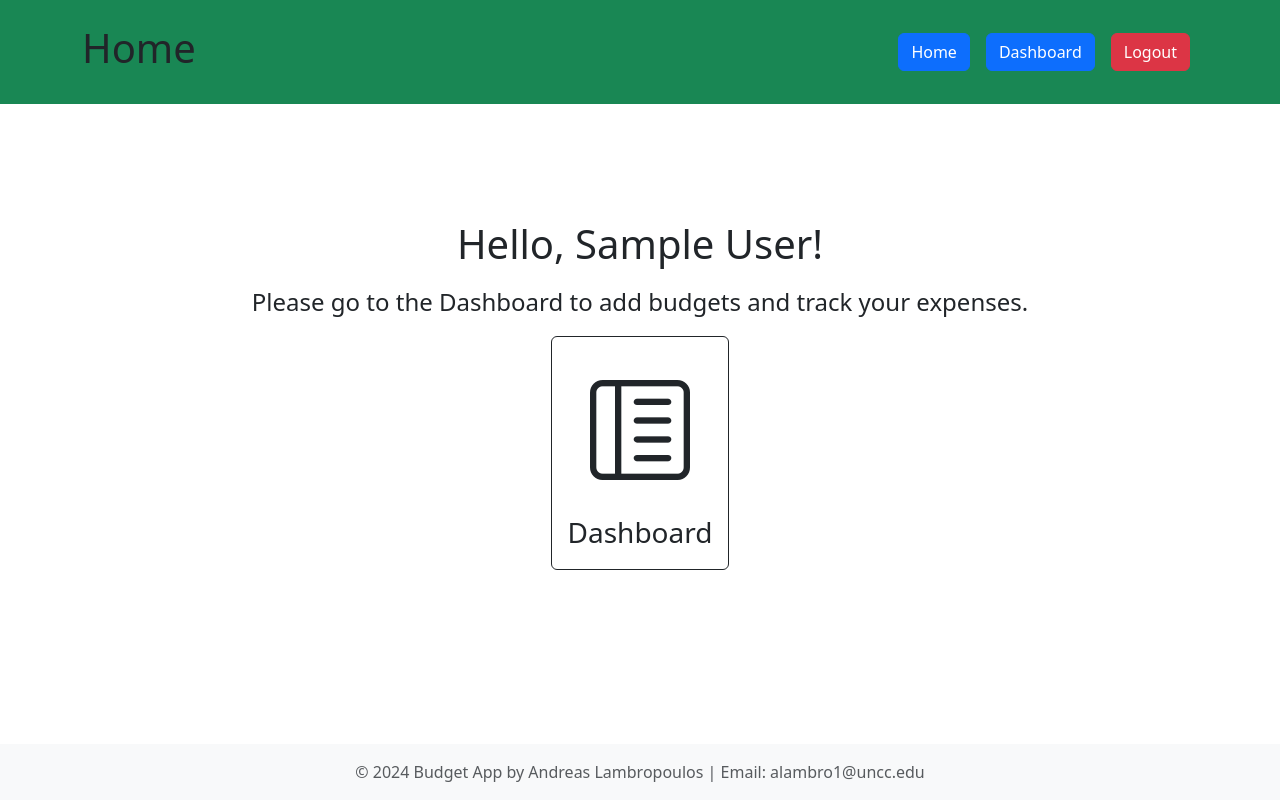
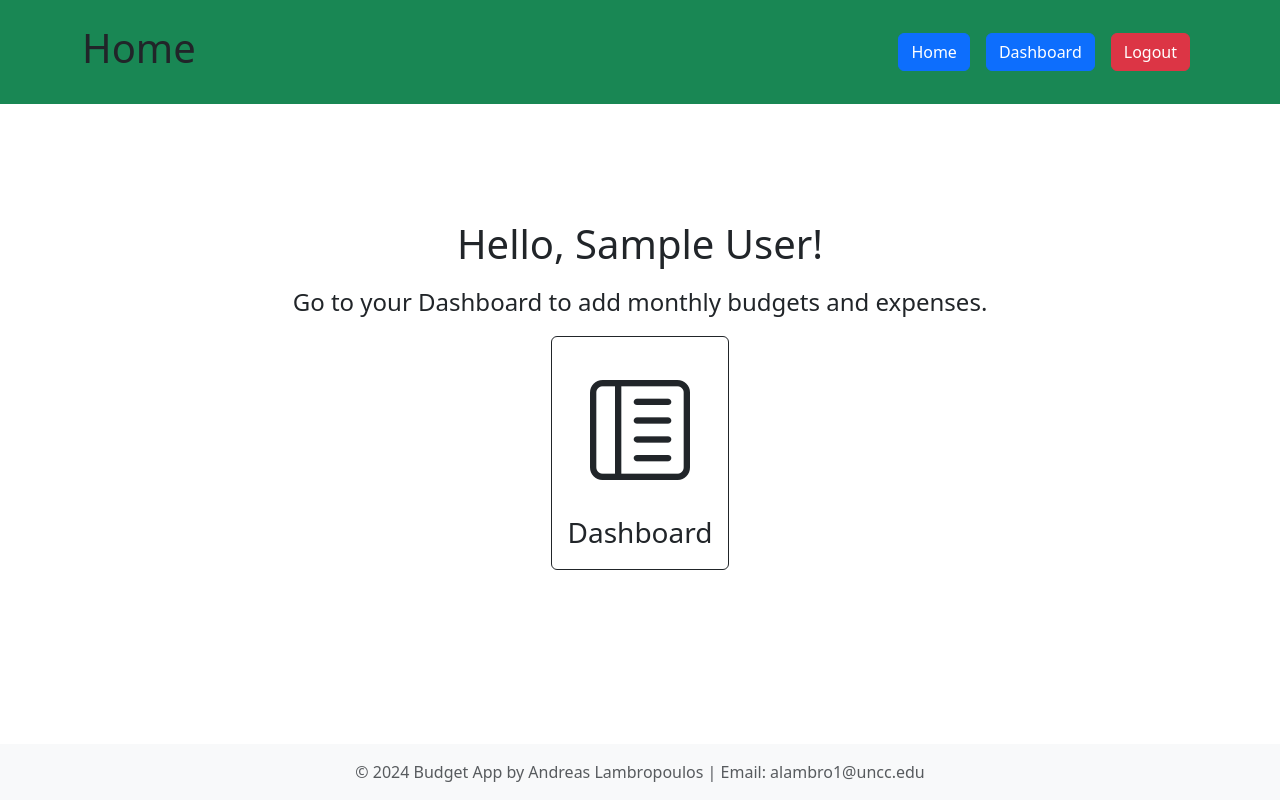
Before and after one commit to andlamb2002/budget-app, a React (Create React App) app in the folder client/: page / in a window 1280 px wide. Built offline with nearby package versions, Linux system fonts and the light colour scheme; no server answers; sample sign-in values are in the browser's storage.

Commit message:
Reworded welcome message

```diff
--- a/client/src/Components/Homepage.jsx
+++ b/client/src/Components/Homepage.jsx
@@ -61,7 +61,7 @@ function Homepage({ setAlertMessage }) {
                 />
             )}
             <section className="mt-3">
-                <p className="fs-4">Please go to the Dashboard to add budgets and track your expenses.</p>
+                <p className="fs-4">Go to your Dashboard to add monthly budgets and expenses.</p>
                 <div
                     className="border border-dark rounded p-3 d-inline-block"
                     style={{ cursor: 'pointer' }}
```
